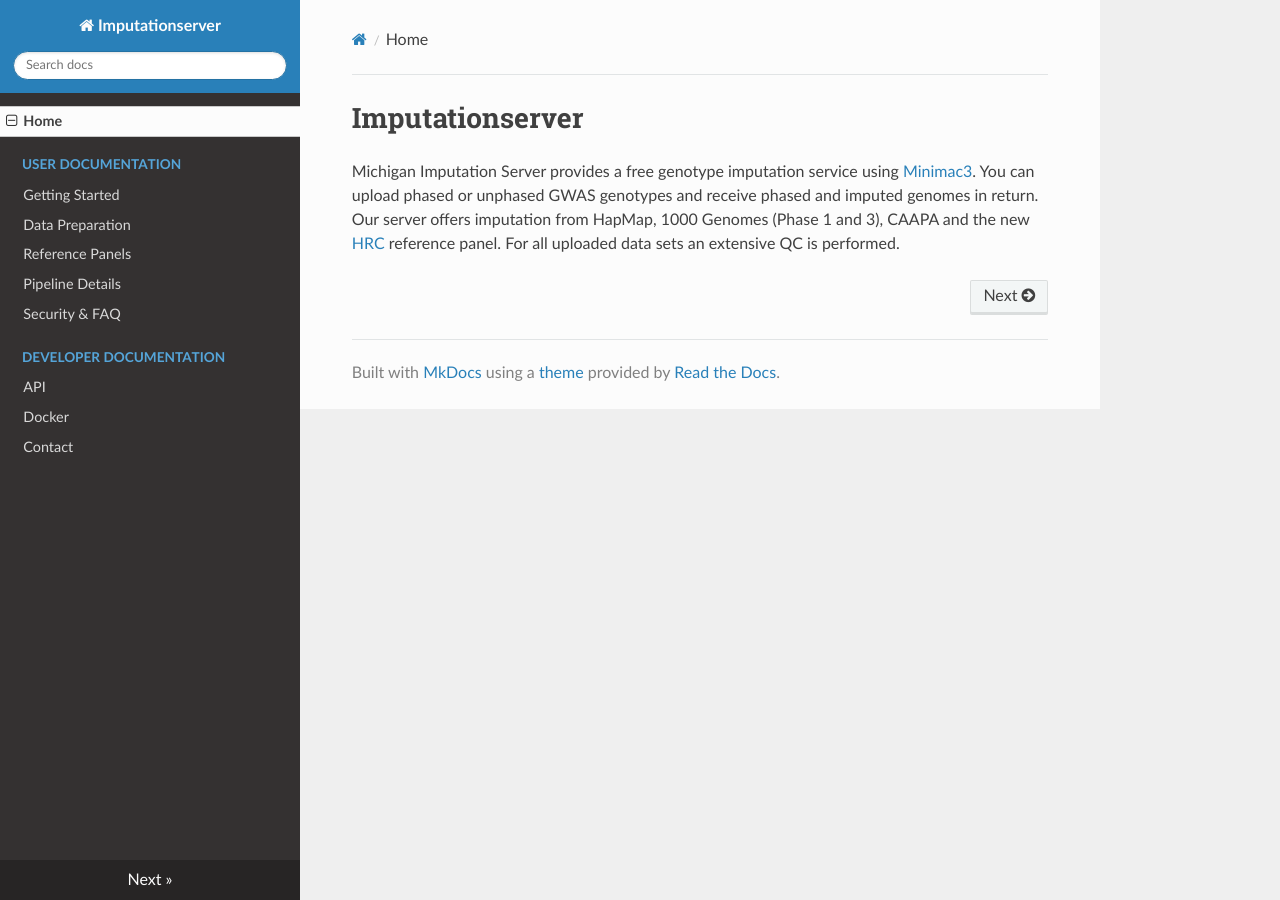
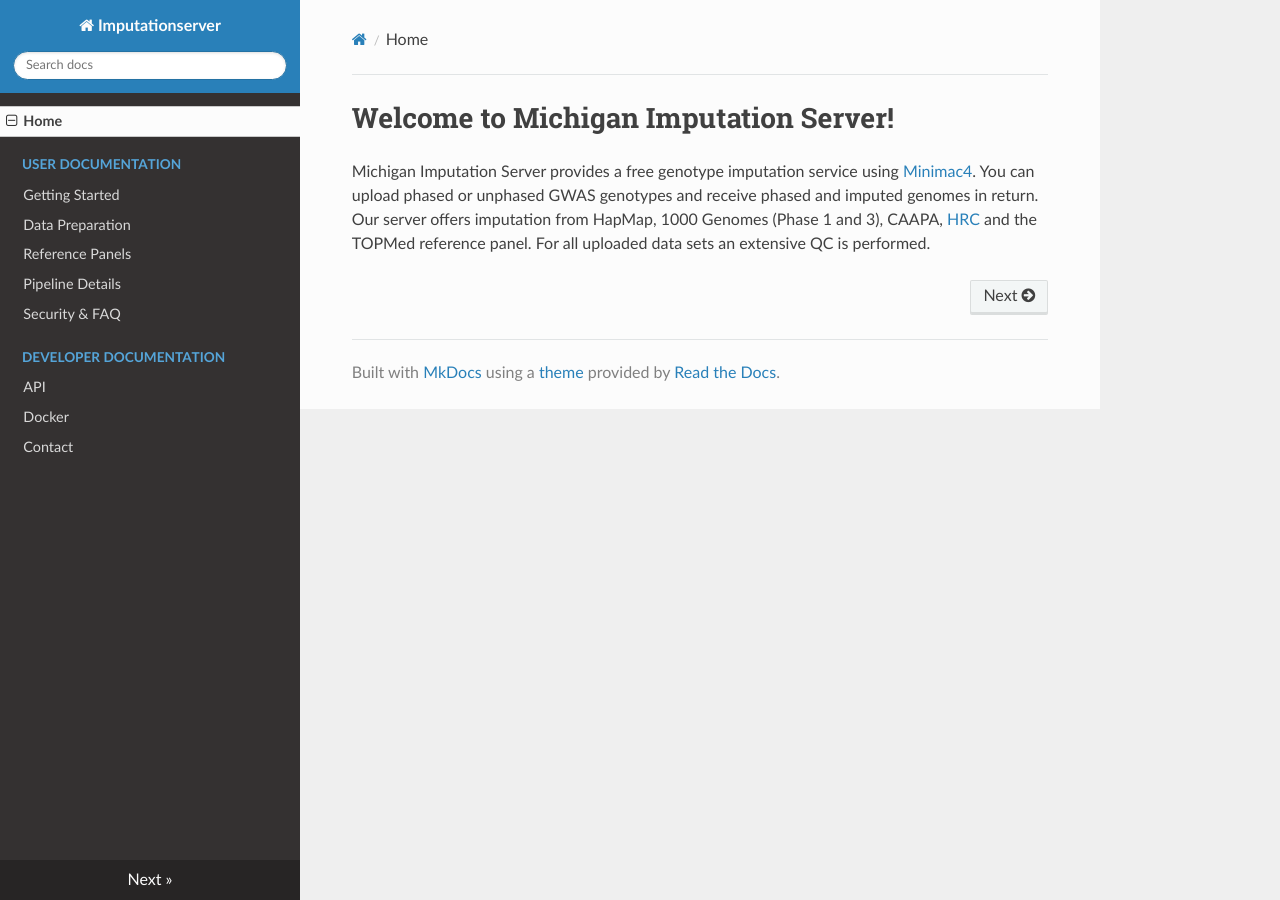
Before and after one commit to genepi/imputationserver, an MkDocs documentation site: the page built from docs/index.md, in a window 1280 px wide. Built offline with MkDocs 1.6.1, drawn with Linux system fonts in a browser that asks for light colours; nearby versions of some CDN libraries; old or Windows-style settings are respelled for this version of MkDocs.

Commit message:
update docs

```diff
--- a/docs/index.md
+++ b/docs/index.md
@@ -1,3 +1,3 @@
-# Imputationserver
+# Welcome to Michigan Imputation Server!
 
-Michigan Imputation Server provides a free genotype imputation service using [Minimac3](http://genome.sph.umich.edu/wiki/Minimac3). You can upload phased or unphased GWAS genotypes and receive phased and imputed genomes in return. Our server offers imputation from HapMap, 1000 Genomes (Phase 1 and 3), CAAPA and the new [HRC](http://www.haplotype-reference-consortium.org/) reference panel. For all uploaded data sets an extensive QC is performed.
+Michigan Imputation Server provides a free genotype imputation service using [Minimac4](http://genome.sph.umich.edu/wiki/Minimac4). You can upload phased or unphased GWAS genotypes and receive phased and imputed genomes in return. Our server offers imputation from HapMap, 1000 Genomes (Phase 1 and 3), CAAPA, [HRC](http://www.haplotype-reference-consortium.org/) and the TOPMed reference panel. For all uploaded data sets an extensive QC is performed.
```
